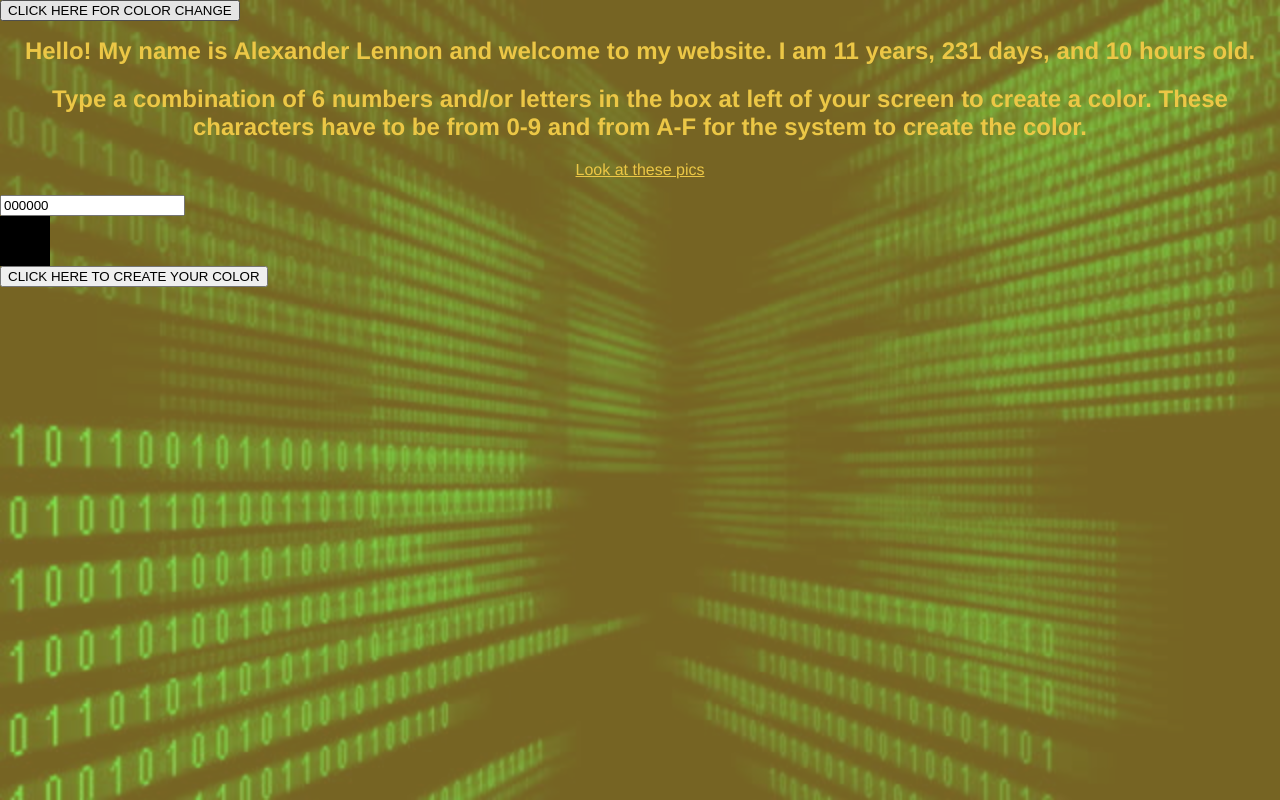
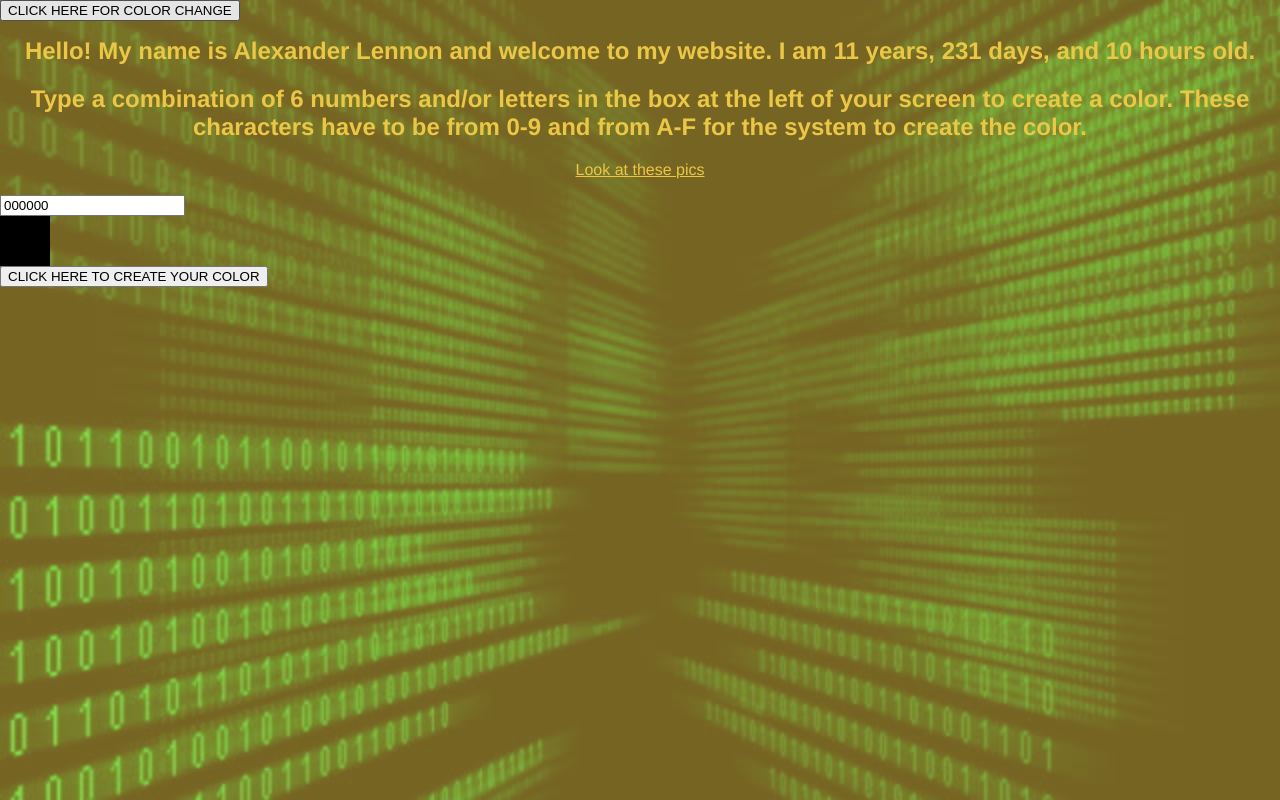
Before and after one commit to AJL7002/AJL7002.github.io, a plain HTML site: page index.html in a window 1280 px wide. Drawn offline with Linux system fonts and the light colour scheme.

Commit message:
Small grammar tweak

```diff
--- a/index.html
+++ b/index.html
@@ -18,7 +18,7 @@
             </script>
         </h1>
         <h2 id="button directions" class="paragraph">
-            Type a combination of 6 numbers and/or letters in the box at left of your screen to create a color.
+            Type a combination of 6 numbers and/or letters in the box at the left of your screen to create a color.
             These characters have to be from 0-9 and from A-F for the system to create the color.
         </h2>
         <p class="paragraph">
```
